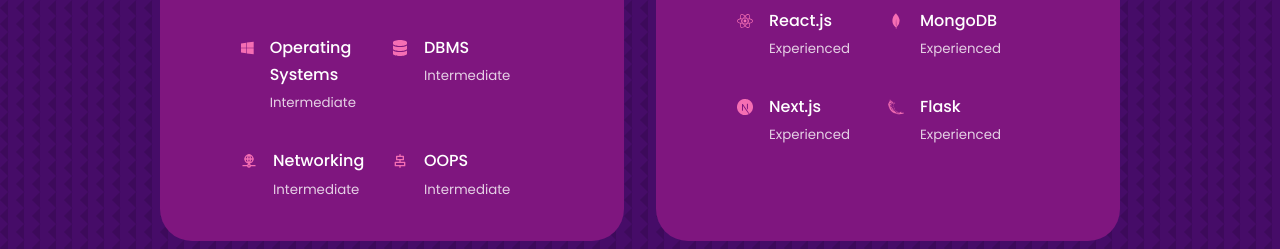
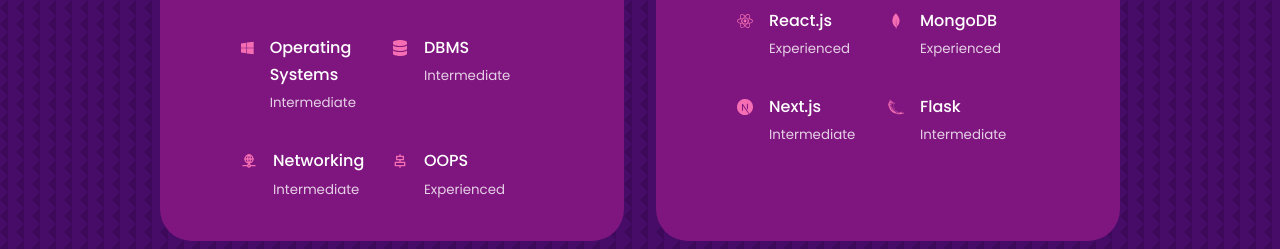
Before and after one commit to iamakashrout/Portfolio, a React (Create React App) app: page / in a window 1280 px wide. Shown: the part 2160-2409 px from the top of the page. Built offline with nearby package versions, Linux system fonts and the light colour scheme.

Commit message:
info updates

```diff
--- a/src/components/skills/Skills.jsx
+++ b/src/components/skills/Skills.jsx
@@ -78,7 +78,7 @@
               <BiObjectsHorizontalCenter className="skill_details-icon" />
               <div>
                 <h4>OOPS</h4>
-                <small className="text-light">Intermediate</small>
+                <small className="text-light">Experienced</small>
               </div>
             </article>
           </div>
@@ -132,14 +132,14 @@
               <SiNextdotjs className="skill_details-icon" />
               <div>
                 <h4>Next.js</h4>
-                <small className="text-light">Experienced</small>
+                <small className="text-light">Intermediate</small>
               </div>
             </article>
             <article className="skill_details">
               <SiFlask className="skill_details-icon" />
               <div>
                 <h4>Flask</h4>
-                <small className="text-light">Experienced</small>
+                <small className="text-light">Intermediate</small>
               </div>
             </article>
           </div>
```
